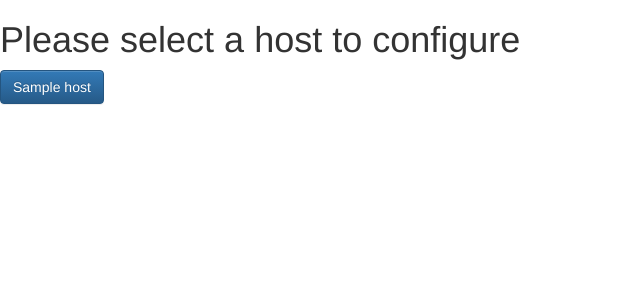
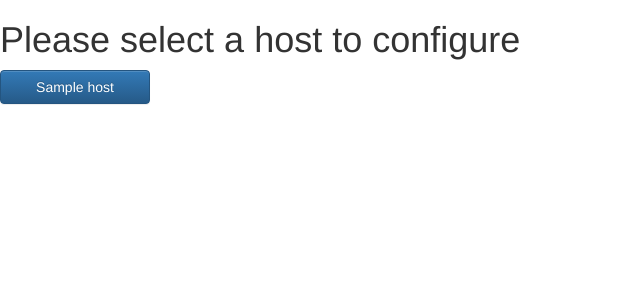
Before and after one commit to uovobw/nginx-proxy-config, a Flask app: template templates/hosts.html in a window 1280 px wide. Shown: the top 300 px of the page, without its empty margins (0-640 px from the left). Run offline with Flask 2, Linux system fonts and the light colour scheme; the template is opened without the code that fills it: most values are stand-ins (such as "Sample title", 1, 10 or a date in 2020); parts of the project's set-up code (start-up, migrations or seed data) failed here and were passed over; some libraries are stand-ins or nearby versions.

Commit message:
Minor cosmetic fix

```diff
--- a/templates/hosts.html
+++ b/templates/hosts.html
@@ -4,7 +4,10 @@
 Please select a host to configure
 </h1>
 {% for host in hosts %}
-<a href="/host/{{host}}" class="btn btn-primary">{{ host | safe }}</a>
+<div style="width: 150px;">
+<a href="/host/{{host}}" class="btn btn-primary btn-block">{{ host | safe }}</a>
+</div>
+<br>
 {% endfor %}
 {% include "statics.html" %}
 </html>
--- a/templates/statics.html
+++ b/templates/statics.html
@@ -1,7 +1,7 @@
 <link rel="stylesheet" href="//netdna.bootstrapcdn.com/bootstrap/3.1.1/css/bootstrap.min.css">
 <link rel="stylesheet" href="//netdna.bootstrapcdn.com/bootstrap/3.1.1/css/bootstrap-theme.min.css">
-<link rel="stylesheet" href="/static/style.css">
 <script src="//code.jquery.com/jquery-1.11.0.min.js"></script>
 <script src="//code.jquery.com/jquery-migrate-1.2.1.min.js"></script>
 <script src="//netdna.bootstrapcdn.com/bootstrap/3.1.1/js/bootstrap.min.js"></script>
 <script src="/static/iface.js"></script>
+<link rel="stylesheet" href="/static/style.css">
```
